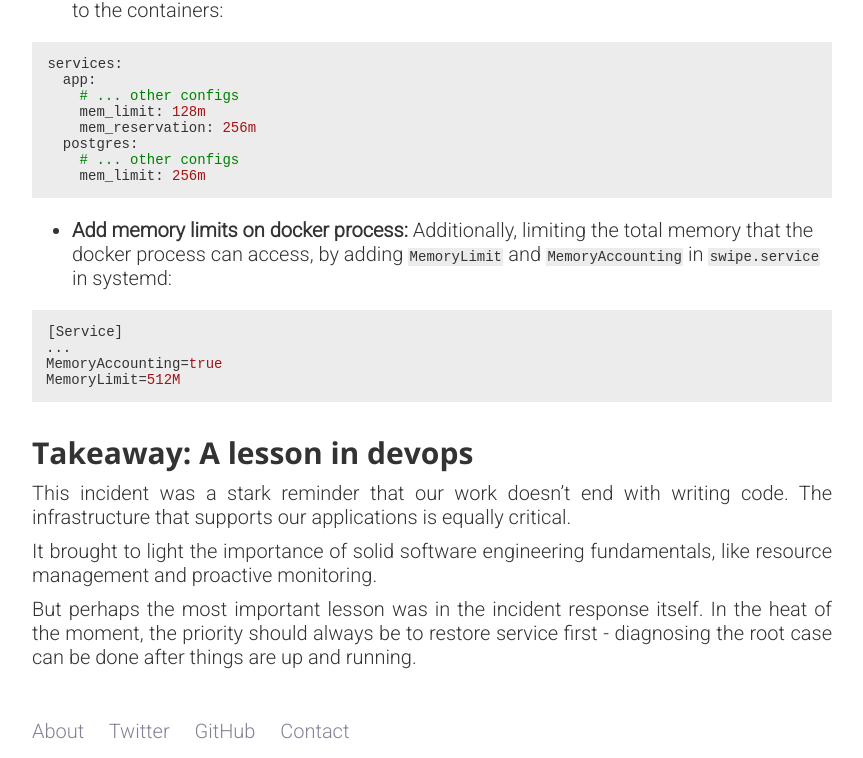
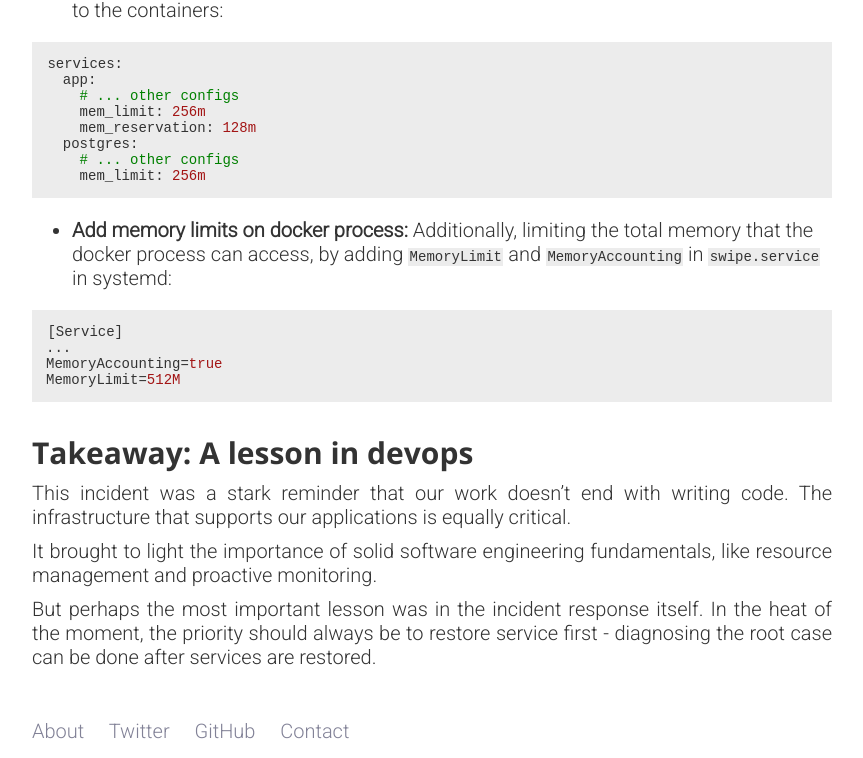
Before and after one commit to oitee/oitee.github.io, a Jekyll site: the page built from _posts/2025-07-08-personal-project-public-outage.md, in a window 1280 px wide and 1400 px high, scrolled down 3437 px. Shown: the part 590-1348 px from the top of the window, without its empty margins (208-1071 px from the left). Built offline with Jekyll 4.4.1, drawn with Linux system fonts in a browser that asks for light colours.

Commit message:
Minor edits to the new post

```diff
--- a/_posts/2025-07-08-personal-project-public-outage.md
+++ b/_posts/2025-07-08-personal-project-public-outage.md
@@ -110,8 +110,8 @@ ENTRYPOINT ["java","-Xmx128m","-jar","swipe.jar","--server.port=3001"]
 services:
   app:
     # ... other configs
-    mem_limit: 128m
-    mem_reservation: 256m
+    mem_limit: 256m
+    mem_reservation: 128m
   postgres:
     # ... other configs
     mem_limit: 256m
@@ -132,4 +132,4 @@ This incident was a stark reminder that our work doesn't end with writing code.
 
 It brought to light the importance of solid software engineering fundamentals, like resource management and proactive monitoring.
 
-But perhaps the most important lesson was in the incident response itself. In the heat of the moment, the priority should always be to restore service first - diagnosing the root case can be done after things are up and running.
+But perhaps the most important lesson was in the incident response itself. In the heat of the moment, the priority should always be to restore service first - diagnosing the root case can be done after services are restored.
```
